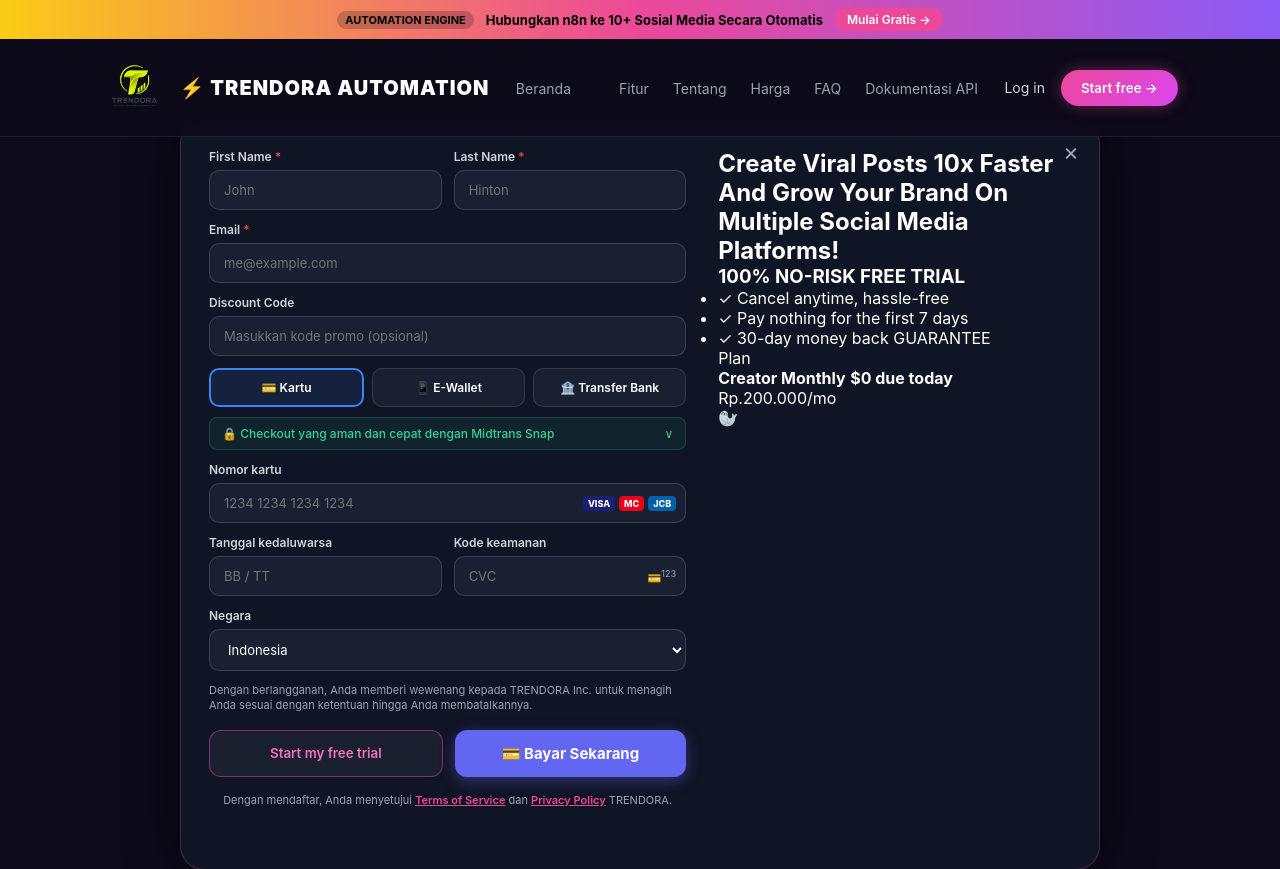
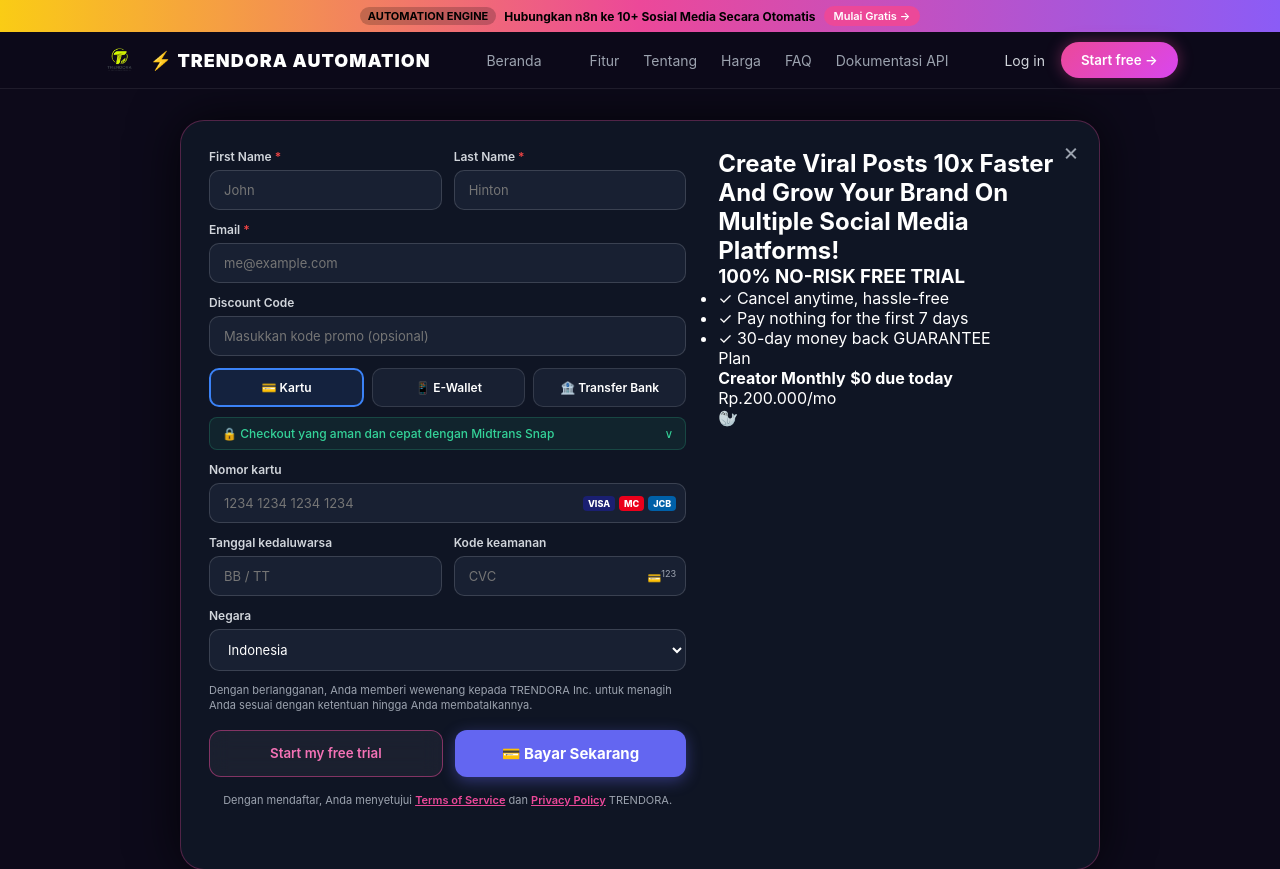
Before and after one commit to deri9804/trendoraautomation, a Flask app: page /checkout in a window 1280 px wide. Shown: the top 869 px of the page. Run offline with Flask 3, Linux system fonts and the light colour scheme; some libraries are stand-ins or nearby versions.

Commit message:
css.html

```diff
--- a/templates/css.html
+++ b/templates/css.html
@@ -32,13 +32,13 @@
     background: linear-gradient(90deg, #facc15 0%, #ec4899 50%, #8b5cf6 100%);
     color: #000;
     text-align: center;
-    padding: 8px 16px;
-    font-size: 13px;
+    padding: 6px 16px; /* Padding atas bawah dikecilin */
+    font-size: 12px; /* Ukuran font dikecilin sedikit */
     font-weight: 700;
     display: flex;
     justify-content: center;
     align-items: center;
-    gap: 12px;
+    gap: 8px; /* Jarak antar elemen dirapatkan */
   }
 
   .banner-badge {
@@ -52,23 +52,25 @@
     background: #ec4899;
     color: #fff;
     border: none;
-    padding: 4px 12px;
+    padding: 3px 10px; /* Padding tombol dikecilin */
     border-radius: 12px;
     font-weight: 600;
     cursor: pointer;
-    font-size: 12px;
+    font-size: 11px; /* Font tombol dikecilin */
   }
 
   .navbar {
     display: flex;
     justify-content: space-between;
     align-items: center;
-    padding: 16px 8%;
+    padding: 10px 8%; /* Padding atas bawah navbar dikurangi signifikan */
     max-width: 1400px;
     margin: 0 auto;
   }
 
-  .logo { font-size: 20px; font-weight: 900; letter-spacing: 1px; color: #fff; }
+  .logo { font-size: 18px; font-weight: 900; letter-spacing: 1px; color: #fff; display: flex; align-items: center; gap: 8px; }
+  .logo img { height: 35px !important; width: auto; object-fit: contain; } /* Ini KUNCI UTAMANYA: Paksa logo jadi kecil biar header gak bengkak */
+
   .nav-links { display: flex; gap: 24px; list-style: none; }
   .nav-links a { color: #9ca3af; text-decoration: none; font-size: 14px; transition: color 0.3s; }
   .nav-links a:hover, .nav-links a.active { color: #34d399; font-weight: 600; }
```
